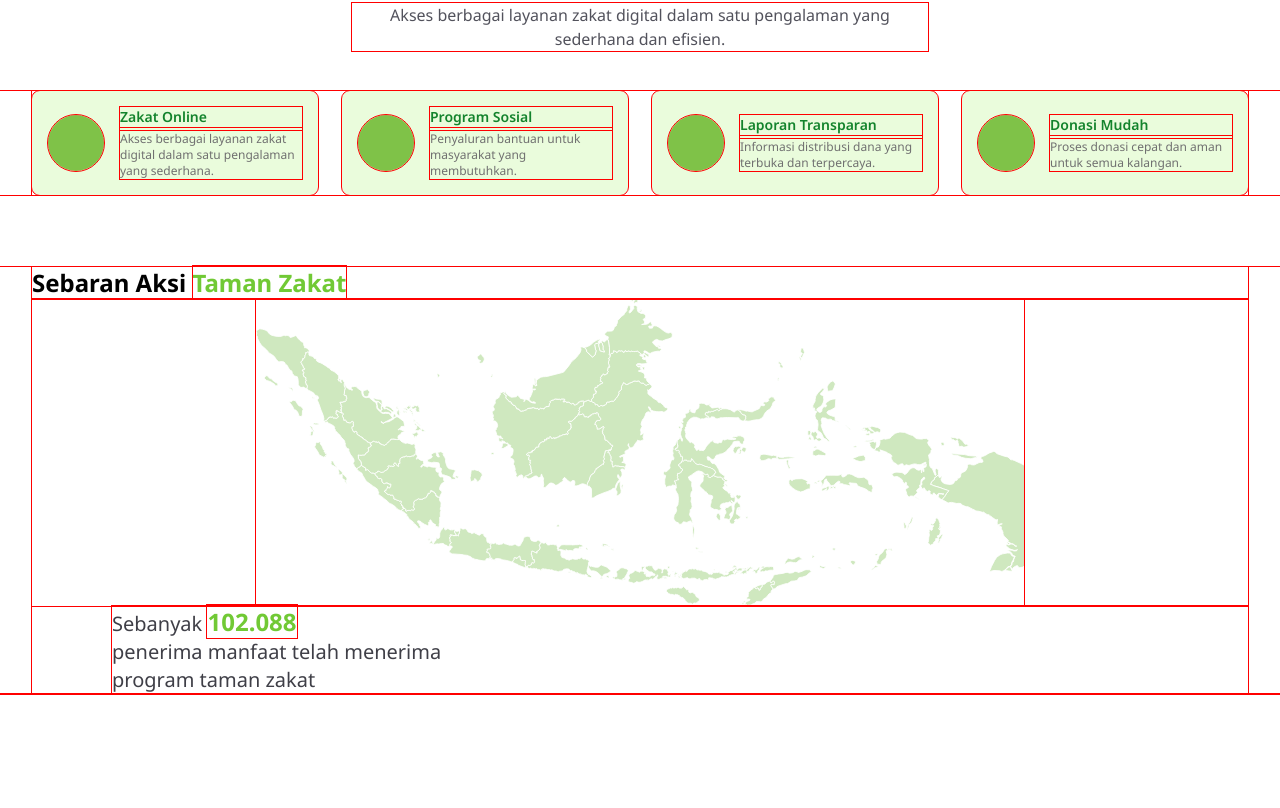
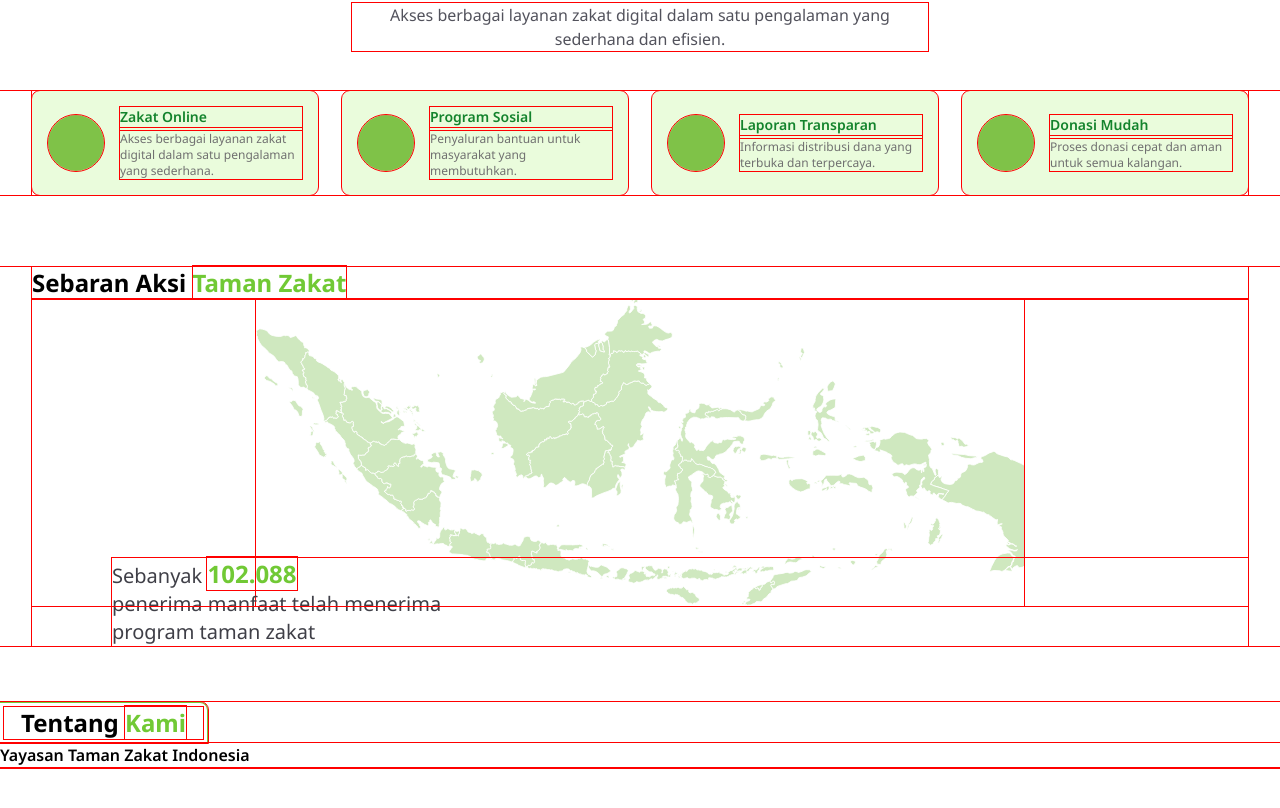
Before and after one commit to egrjati/Taman-Zakat-Indonesia, a Next.js app: page / in a window 1280 px wide. Shown: the part 457-1265 px from the top of the page. Built offline with nearby package versions, Linux system fonts and the light colour scheme.

Commit message:
about us

```diff
--- a/src/app/page.tsx
+++ b/src/app/page.tsx
@@ -87,10 +87,20 @@
 
           {/* End map */}
         </section>
+
+        {/* Tentang Kami */}
+        <section className="mt-14 ">
+          <div className="border border-[#71C935] border-b-0 border-l-0 rounded-l-none rounded-b-none rounded-t-lg p-1 w-52 text-center">
+            <h2 className="font-bold text-2xl text-black">
+              Tentang <span className="font-bold text-2xl text-[#71C935]">Kami</span>
+            </h2>
+          </div>
+          <div className="border border-[#71C935] border-t-0 border-l-0 border-r-0">
+            <h2 className="text-black font-semibold">Yayasan Taman Zakat Indonesia</h2>
+          </div>
+        </section>
       </main>
-
-      <div className="mb-64">
-      </div>
+      <div className="mb-64"></div>
       {/* Section End */}
     </section>
   );
--- a/src/components/layout/Navbar.tsx
+++ b/src/components/layout/Navbar.tsx
@@ -59,7 +59,7 @@
           alt="Logo Taman Zakat Indonesia"
           width={500}
           height={120}
-          className="h-12 ml-5 sm:h-12 w-auto "
+          className="h-14 ml-5 sm:h-14 w-auto "
           priority
         />
 
--- a/src/components/ui/indonesia-map.tsx
+++ b/src/components/ui/indonesia-map.tsx
@@ -14,7 +14,7 @@
       </div>
     </div>
 
-      <h3 className="ml-20 text-xl text-zinc-700">
+      <h3 className="ml-20 -mt-12 text-xl text-zinc-700">
         Sebanyak <span className="font-bold text-2xl text-[#71C935]">102.088</span> <br /> penerima
         manfaat telah menerima <br /> program taman zakat
       </h3>
```
